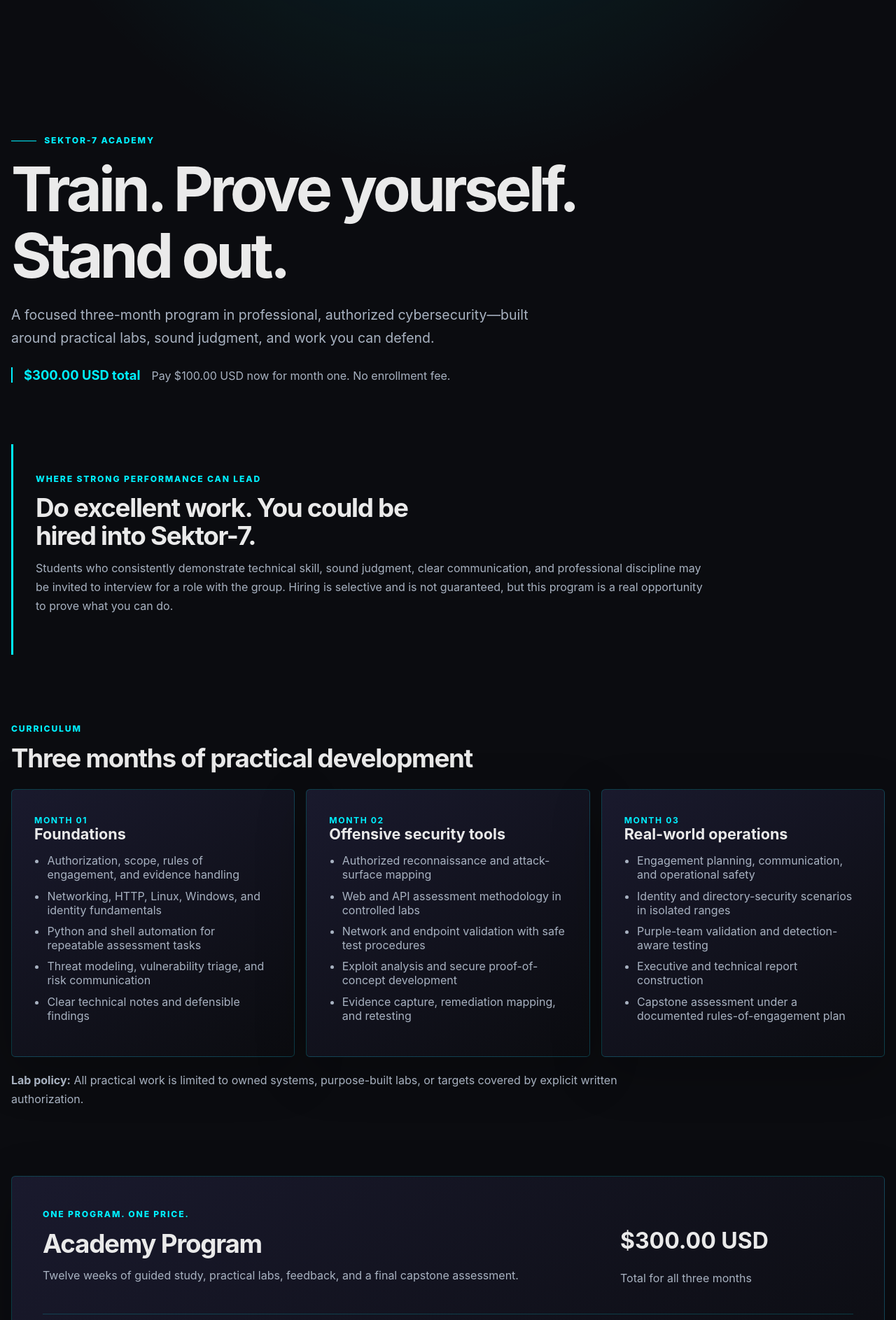
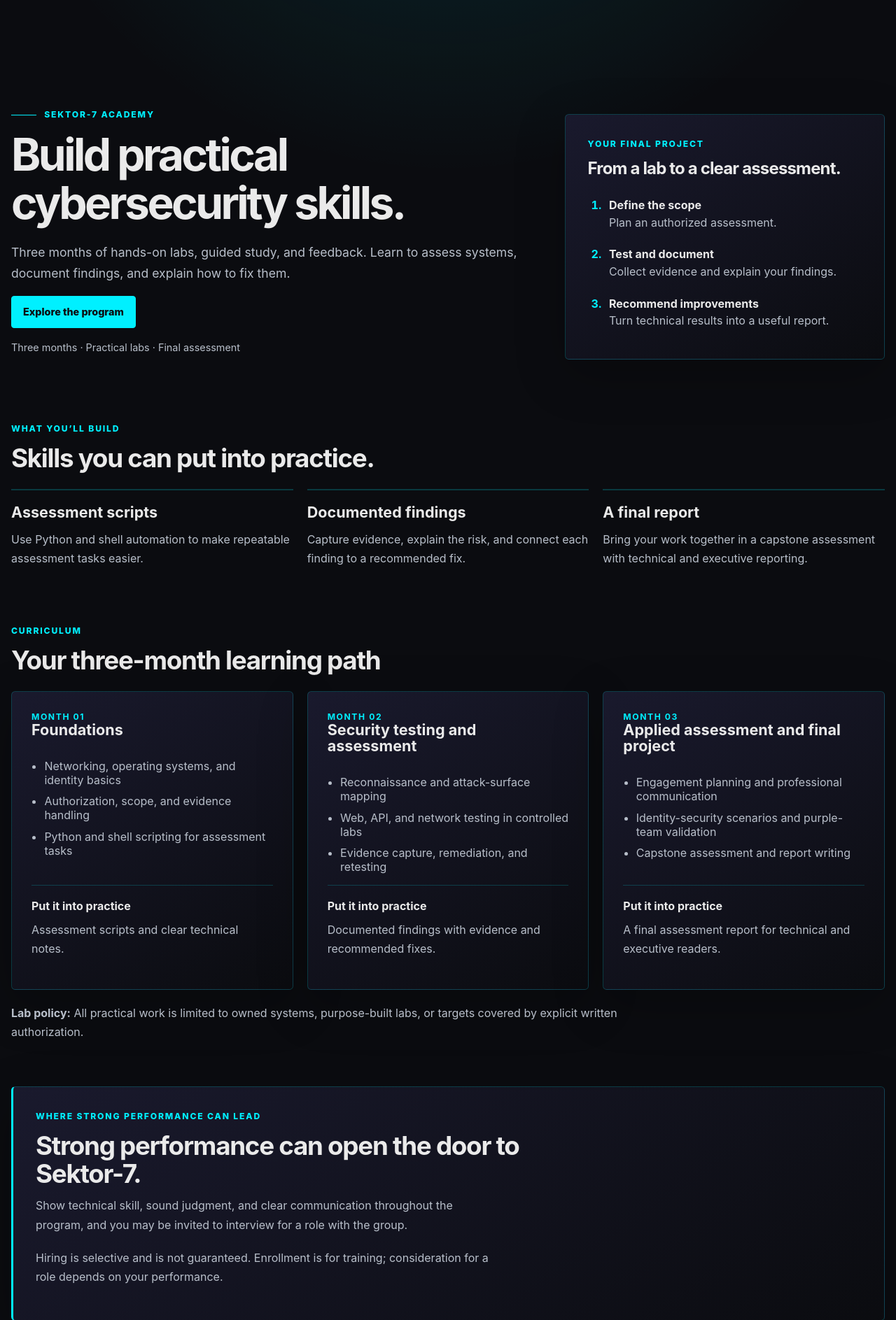
Before and after one commit to rafaelmedinez5/servicesite, a Flask app: page /academy in a window 1280 px wide. Shown: the part 71-1958 px from the top of the page at 70% size. Run offline with Flask 3, Linux system fonts and the light colour scheme; parts of the project's set-up code (start-up, migrations or seed data) failed here and were passed over.

Commit message:
Refine Academy page and introduce pricing after program details

```diff
--- a/app/static/css/style.css
+++ b/app/static/css/style.css
@@ -1956,39 +1956,41 @@ button.remove-button:focus-visible { color: var(--text); }
 .admin-stats strong { display: block; margin-top: 0.5rem; font-size: 2rem; }
 
 /* Academy */
+.academy-page { --muted: #b8bfca; }
 .academy-hero {
-  max-width: 58rem;
-  padding: clamp(2.5rem, 7vw, 5.5rem) 0;
-}
-.academy-hero h1 { max-width: 14ch; }
-.academy-fee-callout {
-  display: flex;
-  flex-wrap: wrap;
-  gap: 0.65rem 1rem;
-  align-items: baseline;
+  display: grid;
+  grid-template-columns: minmax(0, 1.35fr) minmax(0, 0.85fr);
+  gap: clamp(2rem, 5vw, 4rem);
+  align-items: center;
+  padding: clamp(2rem, 4vw, 3.5rem) 0 1rem;
+}
+.academy-hero h1 { max-width: 16ch; font-size: clamp(2.5rem, 5vw, 4.5rem); }
+.academy-hero .lede { font-size: 1.1rem; }
+.academy-hero-note { color: var(--muted); font-size: 0.9rem; margin-top: 1rem; }
+.academy-project-preview { padding: clamp(1.5rem, 3vw, 2rem); }
+.academy-project-preview h2 { font-size: 1.5rem; }
+.academy-project-preview ol { padding-left: 1.5rem; margin-bottom: 0; }
+.academy-project-preview li { padding: 0.8rem 0 0.8rem 0.4rem; }
+.academy-project-preview li::marker { color: var(--cyan); font-weight: 700; }
+.academy-project-preview strong, .academy-project-preview span { display: block; }
+.academy-project-preview span { color: var(--muted); margin-top: 0.3rem; }
+.academy-opportunity { padding: clamp(1.5rem, 3vw, 2rem); border-left: 3px solid var(--cyan); }
+.academy-opportunity h2 { max-width: 32ch; }
+.academy-opportunity p { max-width: 65ch; }
+.academy-section { margin: clamp(2.5rem, 5vw, 4rem) 0; scroll-margin-top: 2rem; }
+.academy-curriculum, .academy-outcomes {
+  display: grid;
+  grid-template-columns: repeat(3, minmax(0, 1fr));
+  gap: 1.25rem;
   margin-top: 1.5rem;
-  padding-left: 1rem;
-  border-left: 2px solid var(--cyan);
-}
-.academy-fee-callout strong { color: var(--cyan); font-size: 1.15rem; }
-.academy-fee-callout span { color: var(--muted); }
-.academy-opportunity {
-  max-width: 62rem;
-  margin: 0 0 clamp(3rem, 8vw, 6rem);
-  padding: clamp(1.5rem, 4vw, 2.5rem) 0 clamp(1.5rem, 4vw, 2.5rem) clamp(1.25rem, 3vw, 2rem);
-  border-left: 3px solid var(--cyan);
-}
-.academy-opportunity h2 { max-width: 24ch; }
-.academy-section { margin: clamp(3rem, 8vw, 6rem) 0; }
-.academy-curriculum {
-  display: grid;
-  grid-template-columns: repeat(3, minmax(0, 1fr));
-  gap: 1rem;
-  margin-top: 1.5rem;
-}
-.academy-curriculum article { padding: clamp(1.25rem, 3vw, 2rem); }
+}
+.academy-outcomes article { padding-top: 1.25rem; border-top: 2px solid var(--border); }
+.academy-outcomes p { color: var(--muted); }
+.academy-curriculum article { display: flex; flex-direction: column; padding: clamp(1.25rem, 2.5vw, 1.75rem); }
 .academy-curriculum ul { padding-left: 1.15rem; color: var(--muted); }
 .academy-curriculum li + li { margin-top: 0.65rem; }
+.academy-deliverable { margin-top: auto; padding-top: 1rem; border-top: 1px solid var(--border); color: var(--muted); }
+.academy-deliverable strong { display: block; color: var(--text); margin-bottom: 0.4rem; }
 .academy-month {
   color: var(--cyan);
   font-size: 0.76rem;
@@ -2004,28 +2006,28 @@ button.remove-button:focus-visible { color: var(--text); }
   padding: clamp(1.5rem, 4vw, 2.75rem);
 }
 .academy-plan-price { align-self: center; }
-.academy-plan-price span,
-.academy-installments small { color: var(--muted); }
+.academy-plan-price span { color: var(--muted); }
 .academy-installments {
   margin: 0;
   padding-top: 1.25rem;
   border-top: 1px solid var(--border);
 }
 .academy-plan .academy-installments { grid-column: 1 / -1; }
-.academy-installments span,
-.academy-installments strong { display: block; }
-.academy-installments span { color: var(--muted); font-size: 0.82rem; }
-.academy-installments strong { margin-top: 0.4rem; font-size: 0.9rem; }
-.academy-installments small { display: block; margin-top: 0.5rem; }
+.academy-payment-schedule { display: grid; grid-template-columns: repeat(3, minmax(0, 1fr)); gap: 1rem; list-style: none; padding: 0; }
+.academy-payment-schedule span, .academy-payment-schedule strong { display: block; }
+.academy-payment-schedule span { color: var(--muted); font-size: 0.9rem; }
+.academy-payment-schedule strong { margin-top: 0.4rem; }
+.academy-installments p { color: var(--muted); }
 .academy-scope-note { max-width: 58rem; margin-top: 1.25rem; color: var(--muted); }
 .academy-enrollment-status { margin: 1rem 0 3rem; padding: clamp(1.5rem, 4vw, 2.5rem); }
 .academy-status-facts { display: grid; grid-template-columns: repeat(3, minmax(0, 1fr)); gap: 1rem; }
 .academy-status-facts dt { color: var(--muted); font-size: 0.8rem; text-transform: uppercase; }
 .academy-status-facts dd { margin: 0.35rem 0 0; }
-.academy-billing-note { max-width: 58rem; margin-bottom: clamp(3rem, 8vw, 6rem); }
-.academy-billing-note li + li { margin-top: 0.65rem; }
 
 @media (max-width: 800px) {
+  .academy-hero,
+  .academy-outcomes,
+  .academy-payment-schedule,
   .academy-curriculum,
   .academy-plan,
   .academy-status-facts { grid-template-columns: 1fr; }
--- a/app/templates/academy.html
+++ b/app/templates/academy.html
@@ -1,18 +1,68 @@
 {% extends "base.html" %}
 {% block title %}Academy | Sektor-7{% endblock %}
 {% block content %}
+  <div class="academy-page">
+  {% if error %}<p class="flash error" role="alert">{{ error }}</p>{% endif %}
   <section class="academy-hero" aria-labelledby="academy-title">
-    <p class="eyebrow"><span class="eyebrow-line" aria-hidden="true"></span>Sektor-7 Academy</p>
-    <h1 id="academy-title">Train. Prove yourself. Stand out.</h1>
-    <p class="lede">A focused three-month program in professional, authorized cybersecurity—built around practical labs, sound judgment, and work you can defend.</p>
-    <div class="academy-fee-callout">
-      <strong>{{ program.tuition_usd_cents|usd }} total</strong>
-      <span>Pay {{ first_month_usd_cents|usd }} now for month one. No enrollment fee.</span>
+    <div>
+      <p class="eyebrow"><span class="eyebrow-line" aria-hidden="true"></span>Sektor-7 Academy</p>
+      <h1 id="academy-title">Build practical cybersecurity skills.</h1>
+      <p class="lede">Three months of hands-on labs, guided study, and feedback. Learn to assess systems, document findings, and explain how to fix them.</p>
+      <a class="button" href="#curriculum">Explore the program</a>
+      <p class="academy-hero-note">Three months · Practical labs · Final assessment</p>
+    </div>
+    <aside class="card academy-project-preview" aria-labelledby="project-preview-title">
+      <p class="eyebrow">Your final project</p>
+      <h2 id="project-preview-title">From a lab to a clear assessment.</h2>
+      <ol>
+        <li><strong>Define the scope</strong><span>Plan an authorized assessment.</span></li>
+        <li><strong>Test and document</strong><span>Collect evidence and explain your findings.</span></li>
+        <li><strong>Recommend improvements</strong><span>Turn technical results into a useful report.</span></li>
+      </ol>
+    </aside>
+  </section>
+
+  <section class="academy-section" aria-labelledby="outcomes-title">
+    <p class="eyebrow">What you’ll build</p>
+    <h2 id="outcomes-title">Skills you can put into practice.</h2>
+    <div class="academy-outcomes">
+      <article><h3>Assessment scripts</h3><p>Use Python and shell automation to make repeatable assessment tasks easier.</p></article>
+      <article><h3>Documented findings</h3><p>Capture evidence, explain the risk, and connect each finding to a recommended fix.</p></article>
+      <article><h3>A final report</h3><p>Bring your work together in a capstone assessment with technical and executive reporting.</p></article>
     </div>
   </section>
 
-  {% if error %}<p class="flash error" role="alert">{{ error }}</p>{% endif %}
+  <section class="academy-section" id="curriculum" aria-labelledby="curriculum-title">
+    <p class="eyebrow">Curriculum</p>
+    <h2 id="curriculum-title">Your three-month learning path</h2>
+    <div class="academy-curriculum">
+      <article class="card">
+        <span class="academy-month">Month 01</span><h3>Foundations</h3>
+        <ul><li>Networking, operating systems, and identity basics</li><li>Authorization, scope, and evidence handling</li><li>Python and shell scripting for assessment tasks</li></ul>
+        <p class="academy-deliverable"><strong>Put it into practice</strong>Assessment scripts and clear technical notes.</p>
+      </article>
+      <article class="card">
+        <span class="academy-month">Month 02</span><h3>Security testing and assessment</h3>
+        <ul><li>Reconnaissance and attack-surface mapping</li><li>Web, API, and network testing in controlled labs</li><li>Evidence capture, remediation, and retesting</li></ul>
+        <p class="academy-deliverable"><strong>Put it into practice</strong>Documented findings with evidence and recommended fixes.</p>
+      </article>
+      <article class="card">
+        <span class="academy-month">Month 03</span><h3>Applied assessment and final project</h3>
+        <ul><li>Engagement planning and professional communication</li><li>Identity-security scenarios and purple-team validation</li><li>Capstone assessment and report writing</li></ul>
+        <p class="academy-deliverable"><strong>Put it into practice</strong>A final assessment report for technical and executive readers.</p>
+      </article>
+    </div>
+    <p class="academy-scope-note"><strong>Lab policy:</strong> All practical work is limited to owned systems, purpose-built labs, or targets covered by explicit written authorization.</p>
+  </section>
 
+  <section class="card academy-opportunity" aria-labelledby="opportunity-title">
+    <p class="eyebrow">Where strong performance can lead</p>
+    <h2 id="opportunity-title">Strong performance can open the door to Sektor-7.</h2>
+    <p>Show technical skill, sound judgment, and clear communication throughout the program, and you may be invited to interview for a role with the group.</p>
+    <p class="academy-scope-note">Hiring is selective and is not guaranteed. Enrollment is for training; consideration for a role depends on your performance.</p>
+  </section>
+
+  <section class="academy-section" id="enroll" aria-labelledby="enroll-title">
   {% if enrollment %}
     <section class="card academy-enrollment-status" aria-labelledby="enrollment-status-title">
       <p class="eyebrow">Your enrollment</p>
@@ -27,28 +77,16 @@
     </section>
   {% endif %}
 
-  <section class="academy-opportunity" aria-labelledby="opportunity-title">
-    <p class="eyebrow">Where strong performance can lead</p>
-    <h2 id="opportunity-title">Do excellent work. You could be hired into Sektor-7.</h2>
-    <p>Students who consistently demonstrate technical skill, sound judgment, clear communication, and professional discipline may be invited to interview for a role with the group. Hiring is selective and is not guaranteed, but this program is a real opportunity to prove what you can do.</p>
-  </section>
-
-  <section class="academy-section" aria-labelledby="curriculum-title">
-    <p class="eyebrow">Curriculum</p>
-    <h2 id="curriculum-title">Three months of practical development</h2>
-    <div class="academy-curriculum">
-      <article class="card"><span class="academy-month">Month 01</span><h3>Foundations</h3><ul><li>Authorization, scope, rules of engagement, and evidence handling</li><li>Networking, HTTP, Linux, Windows, and identity fundamentals</li><li>Python and shell automation for repeatable assessment tasks</li><li>Threat modeling, vulnerability triage, and risk communication</li><li>Clear technical notes and defensible findings</li></ul></article>
-      <article class="card"><span class="academy-month">Month 02</span><h3>Offensive security tools</h3><ul><li>Authorized reconnaissance and attack-surface mapping</li><li>Web and API assessment methodology in controlled labs</li><li>Network and endpoint validation with safe test procedures</li><li>Exploit analysis and secure proof-of-concept development</li><li>Evidence capture, remediation mapping, and retesting</li></ul></article>
-      <article class="card"><span class="academy-month">Month 03</span><h3>Real-world operations</h3><ul><li>Engagement planning, communication, and operational safety</li><li>Identity and directory-security scenarios in isolated ranges</li><li>Purple-team validation and detection-aware testing</li><li>Executive and technical report construction</li><li>Capstone assessment under a documented rules-of-engagement plan</li></ul></article>
-    </div>
-    <p class="academy-scope-note"><strong>Lab policy:</strong> All practical work is limited to owned systems, purpose-built labs, or targets covered by explicit written authorization.</p>
-  </section>
-
-  <section class="academy-section" id="enroll" aria-labelledby="enroll-title">
     <div class="card academy-plan">
-      <div><p class="eyebrow">One program. One price.</p><h2 id="enroll-title">{{ program.name }}</h2><p>{{ program.summary }}</p></div>
-      <div class="academy-plan-price"><p class="academy-price">{{ program.tuition_usd_cents|usd }}</p><span>Total for all three months</span></div>
-      <div class="academy-installments"><span>Payment schedule</span><strong>{% for amount in program.installments_usd_cents %}{{ amount|usd }}{% if not loop.last %} · {% endif %}{% endfor %}</strong><small>{{ first_month_usd_cents|usd }} is due now. There is no enrollment fee.</small></div>
+      <div><p class="eyebrow">Enrollment</p><h2 id="enroll-title">{{ program.name }}</h2><p>{{ program.summary }}</p></div>
+      <div class="academy-plan-price"><p class="academy-price">{{ program.tuition_usd_cents|usd }}</p><span>Total for all three months · No enrollment fee</span></div>
+      <div class="academy-installments">
+        <h3>Three monthly payments</h3>
+        <ol class="academy-payment-schedule">
+          {% for amount in program.installments_usd_cents %}<li><span>Month {{ loop.index }}{% if loop.first %} · Due at enrollment{% endif %}</span><strong>{{ amount|usd }}</strong></li>{% endfor %}
+        </ol>
+        <p>Pay in XMR. Monthly payments are made manually and are not automatically recurring.</p>
+      </div>
       {% if not enrollment %}
         {% if g.customer %}<form method="post" action="{{ url_for('academy.enroll') }}"><input type="hidden" name="csrf_token" value="{{ csrf_token() }}"><input type="hidden" name="checkout_nonce" value="{{ checkout_nonce }}"><button class="button" type="submit">Enroll and pay month one</button></form>
         {% else %}<a class="button" href="{{ url_for('customer.login', next=url_for('academy.overview')) }}">Log in to enroll</a>{% endif %}
@@ -56,5 +94,5 @@
     </div>
   </section>
 
-  <section class="academy-billing-note"><h2>How billing works</h2><ol><li>Pay {{ first_month_usd_cents|usd }} in XMR to begin month one.</li><li>Pay {{ first_month_usd_cents|usd }} for month two and {{ first_month_usd_cents|usd }} for month three.</li><li>Monthly XMR payments are made manually; cryptocurrency payments are not automatically recurring.</li></ol></section>
+  </div>
 {% endblock %}
```
Also changed, not shown: docs/academy.md (+8 -0 lines), tests/test_academy.py (+7 -4 lines).
